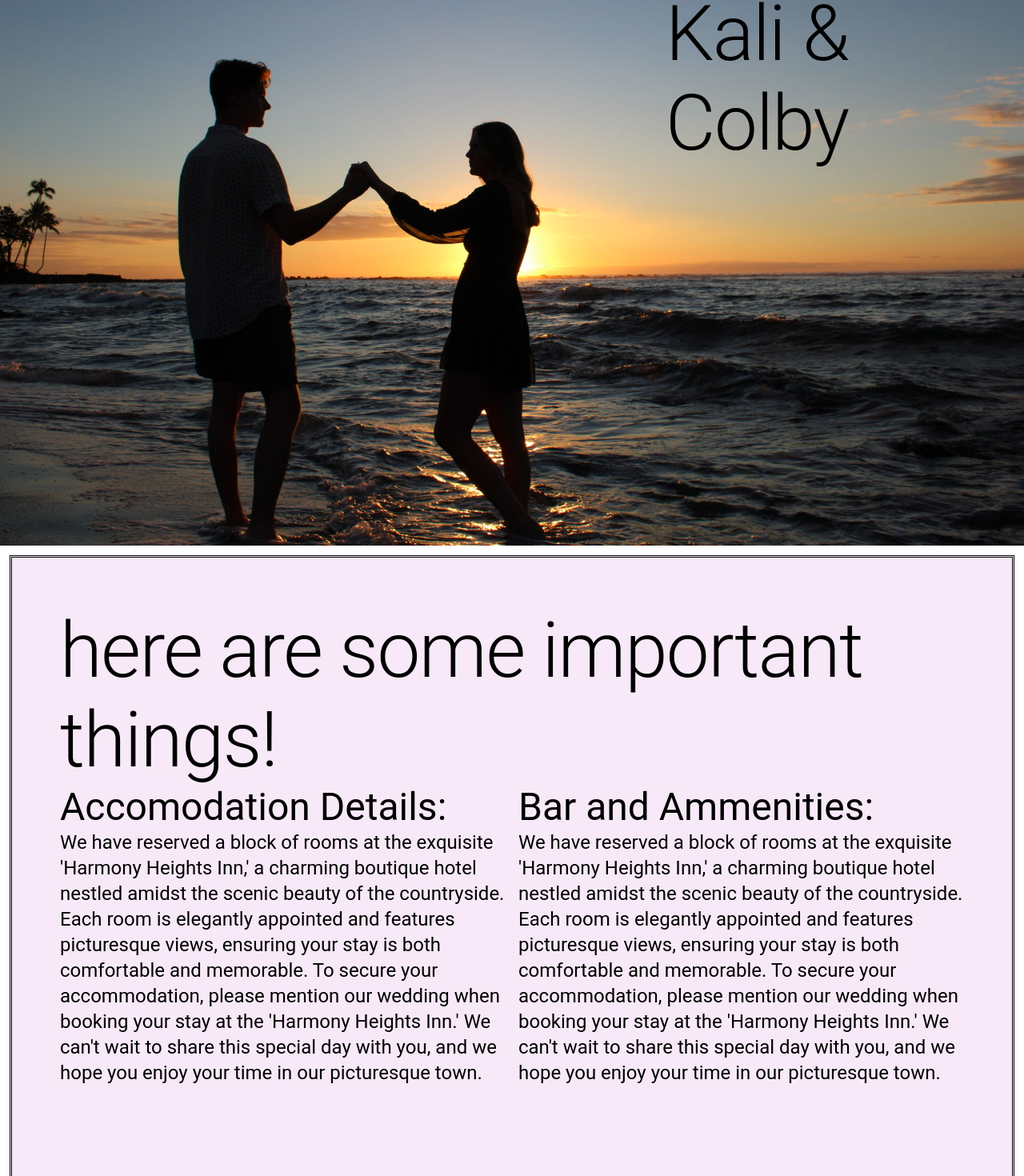
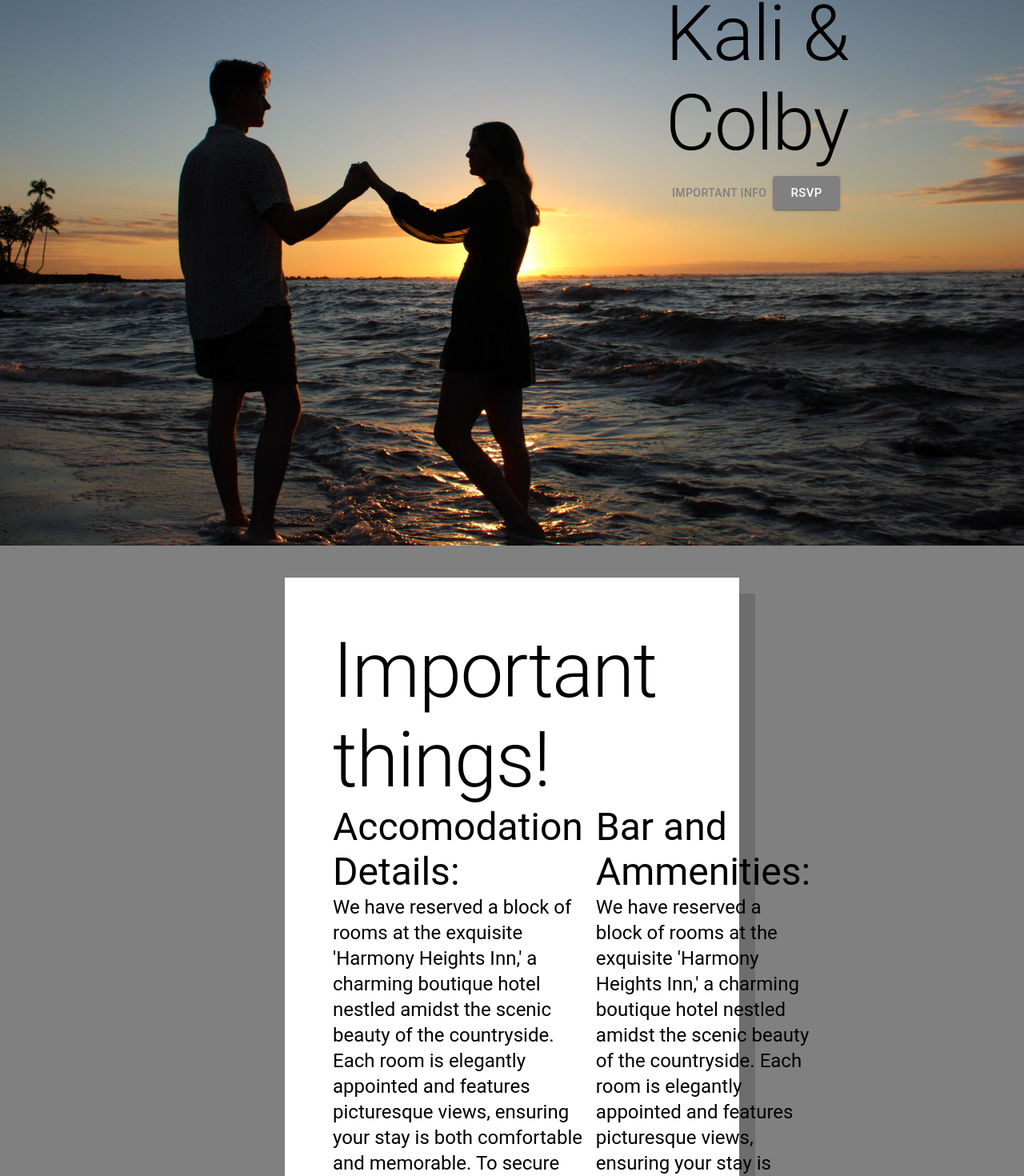
Before and after one commit to JackCotter/WeddingRSVP, a Next.js app in the folder client/: page / in a window 1280 px wide. Shown: the part 118-1588 px from the top of the page at 80% size. Built offline with nearby package versions, Linux system fonts and the light colour scheme.

Commit message:
added weird paper important info thing

```diff
--- a/client/pages/index.tsx
+++ b/client/pages/index.tsx
@@ -53,9 +53,9 @@ export default function Home() {
         </div>
         {showRsvpModal && <RsvpModal onClose={() => setShowRsvpModal(false)} />}
       </div>
-      <Box className={style["important-info"]} id="tv">
+      <Box className={style["important-info"]}>
         <Typography className={style["cursive"]} variant="h1">
-          here are some important things!
+          Important things!
         </Typography>
         <Stack direction="row" spacing={2}>
           <Stack direction="column">
--- a/client/styles/Home.module.css
+++ b/client/styles/Home.module.css
@@ -1,10 +1,13 @@
 @import url('https://fonts.googleapis.com/css2?family=Dancing+Script&display=swap');
 
-.container{
-  display:flex;
+.container {
+  display: flex;
+  justify-content: center;
+  align-items: center;
   overflow: hidden;
   width: 100%;
   height: 100%;
+  background-color: gray;
 }
 
 .main-page {
@@ -21,11 +24,24 @@
 .important-info {
   background-color: #f7e9f7;
   background-size: cover; /* Adjust the sizing of the background */
-  border-style: double;
-  margin: 1.5vh;
+  /* border-style: double; */
+  margin-top: 5vh;
+  margin-bottom: 5vh;
   padding: 7.5vh;
+  font-family: 'Dancing Script', cursive;
+  position: relative;
   height: 82vh;
-  font-family: 'Dancing Script', cursive;
+  width: 35vw;
+  background: white;
+  border-radius: 0% 0% 0% 0% / 0% 0% 0% 0% ;
+  box-shadow: 20px 20px rgba(0,0,0,.15);
+  transition: all .4s ease;
+}
+
+.important-info:hover {
+  border-radius: 0% 0% 50% 50% / 0% 0% 5% 5% ;
+  box-shadow: 10px 10px rgba(0,0,0,.25);
+  translate: -5px -5px;
 }
 
 .rsvp-button {
@@ -56,9 +72,6 @@
   justify-content: center;
   align-items: center;
   flex-direction: column;
-  position: absolute;
-  left: 65%;
-  top: 13%;
 }
 
 .hero-text {
@@ -66,3 +79,15 @@
   font-size: 140px;
   color: black;
 }
+
+.button-container {
+  padding-top: 10px;
+}
+
+.hero-container {
+  display: flex;
+  flex-direction: column;
+  position: absolute;
+  left: 65%;
+  top: 13%;
+}
```
